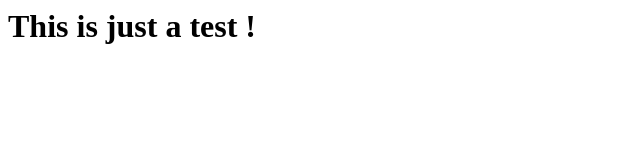
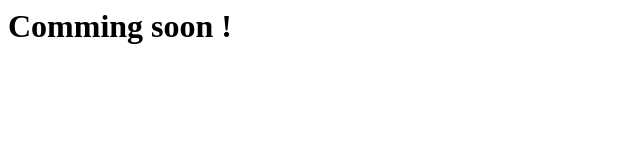
Before and after one commit to ZsharE/zshare.github.io, a plain HTML site: page index.html in a window 1280 px wide. Shown: the whole page, without its empty margins (0-640 px from the left). Drawn offline with Linux system fonts and the light colour scheme.

Commit message:
Update index.html

```diff
--- a/index.html
+++ b/index.html
@@ -4,7 +4,7 @@
 </head>
 <body>
 
-	<h1>This is just a test !</h1>
+	<h1>Comming soon !</h1>
 
 </body>
 </html>
```
